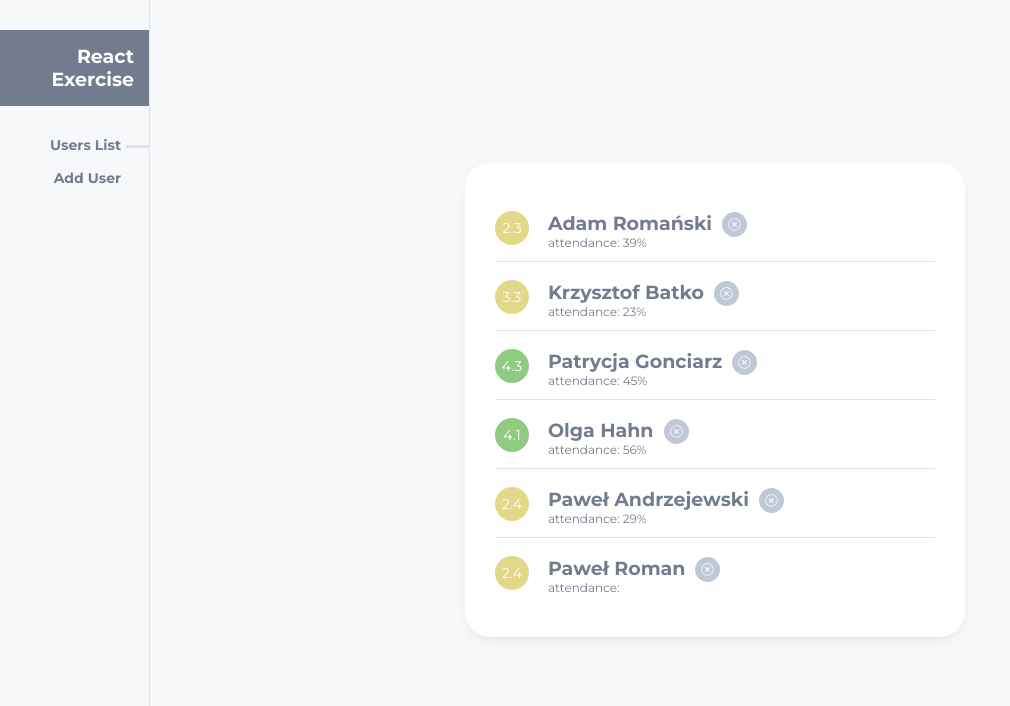
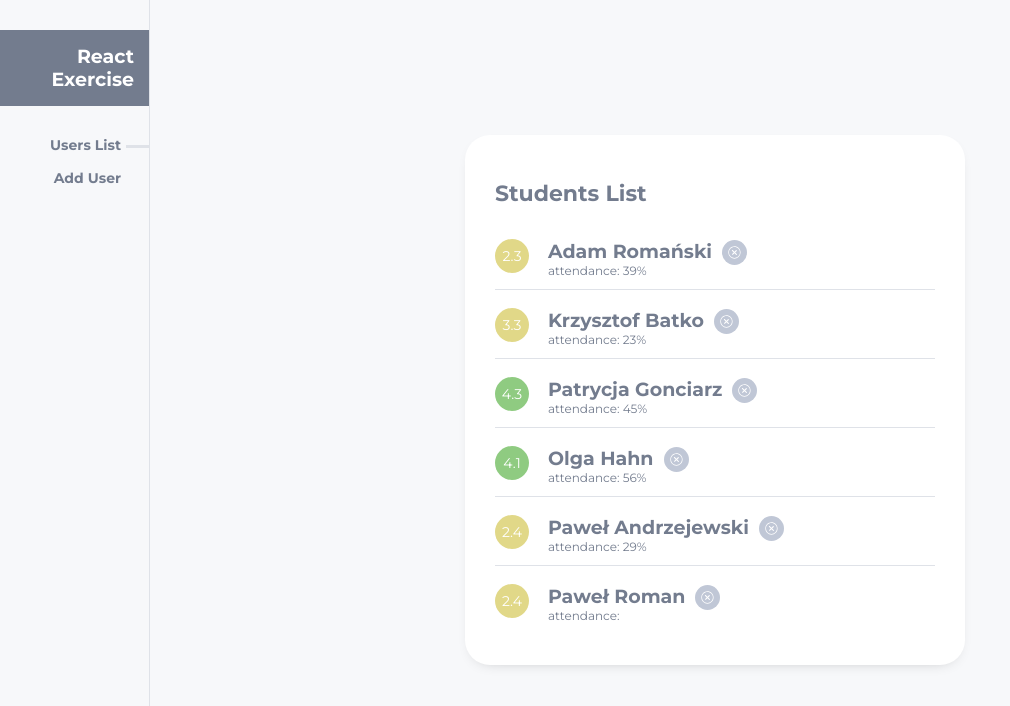
Before and after one commit to m-went/romans-exercise, a React (Create React App) app: page / in a window 1280 px wide. Shown: the top 706 px of the page, without its empty margins (0-1010 px from the left). Built offline with nearby package versions, Linux system fonts and the light colour scheme.

Commit message:
add title to userList Component

```diff
--- a/src/assets/styles/_themeVariables.scss
+++ b/src/assets/styles/_themeVariables.scss
@@ -3,6 +3,7 @@
 $fontSizeS: 12px;
 $fontSizeM: 14px;
 $fontSizeL: 19px;
+$fontSizeXL: 22px;
 
 /* Colors */
 
--- a/src/components/UserList/UserList.js
+++ b/src/components/UserList/UserList.js
@@ -8,6 +8,7 @@ function UserList(props) {
   });
   return (
     <div className={`${styles.userList}`}>
+      <h1 className={`${styles.title}`}>Students List</h1>
       <ul className={`${styles.users}`}>{usersList}</ul>
     </div>
   );
--- a/src/components/UserList/UserList.module.scss
+++ b/src/components/UserList/UserList.module.scss
@@ -15,3 +15,9 @@
   margin: 0;
   padding: 0;
 }
+
+.title {
+  font-size: themeVariables.$fontSizeXL;
+  color: themeVariables.$darkGrey;
+  font-weight: 700;
+}
```
